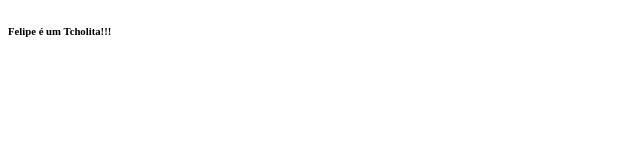
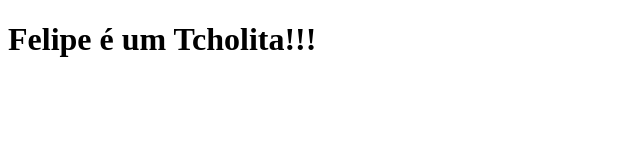
Before and after one commit to efosantos/efosantos.github.io, a plain HTML site: page index.html in a window 1280 px wide. Shown: the whole page, without its empty margins (0-640 px from the left). Drawn offline with Linux system fonts and the light colour scheme.

Commit message:
Update index.html

```diff
--- a/index.html
+++ b/index.html
@@ -3,7 +3,7 @@
 <head>
 <title>Meu primeiro Hello World!</title>
 <body>
-<h6><b>Felipe é um Tcholita!!!</b></h6>
+<h1><b>Felipe é um Tcholita!!!</b></h1>
 </body>
 </head>
 </html>
```
